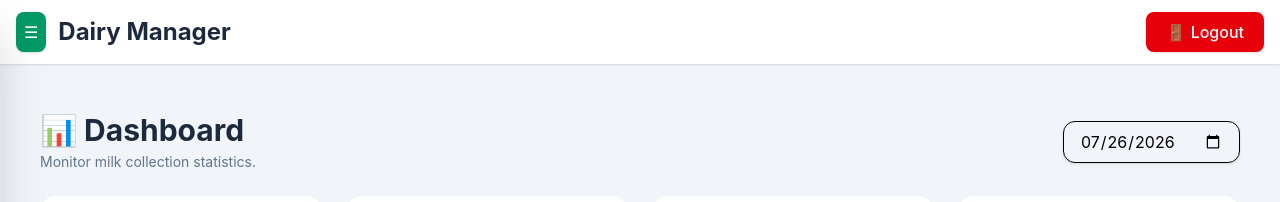
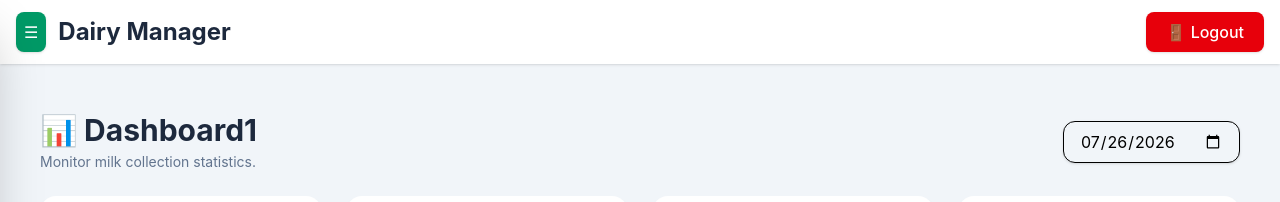
Before and after one commit to Akshay2336/dairy-management-system, a React (Vite) app in the folder client/: page /dashboard in a window 1280 px wide. Shown: the top 202 px of the page. Built offline with nearby package versions, Linux system fonts and the light colour scheme; no server answers; sample sign-in values are in the browser's storage.

Commit message:
Update Dashboard.jsx

```diff
--- a/client/src/pages/Dashboard.jsx
+++ b/client/src/pages/Dashboard.jsx
@@ -71,7 +71,7 @@ function Dashboard() {
       {/* Header */}
       <div className="flex flex-col md:flex-row justify-between items-start md:items-center gap-4 mb-6">
         <div>
-          <h1 className="text-2xl sm:text-3xl font-bold text-slate-800">📊 Dashboard</h1>
+          <h1 className="text-2xl sm:text-3xl font-bold text-slate-800">📊 Dashboard1</h1>
           <p className="text-slate-500 text-sm mt-1">Monitor milk collection statistics.</p>
         </div>
         <input
```
